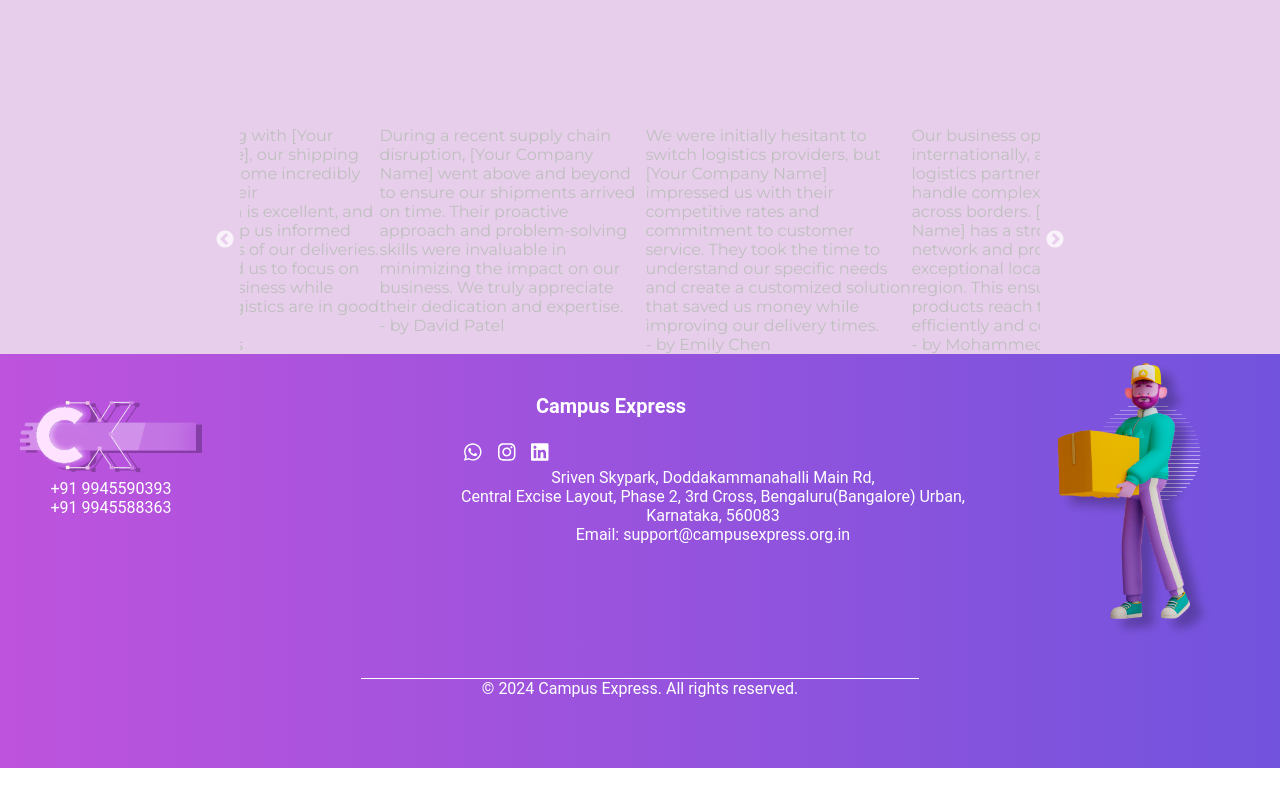
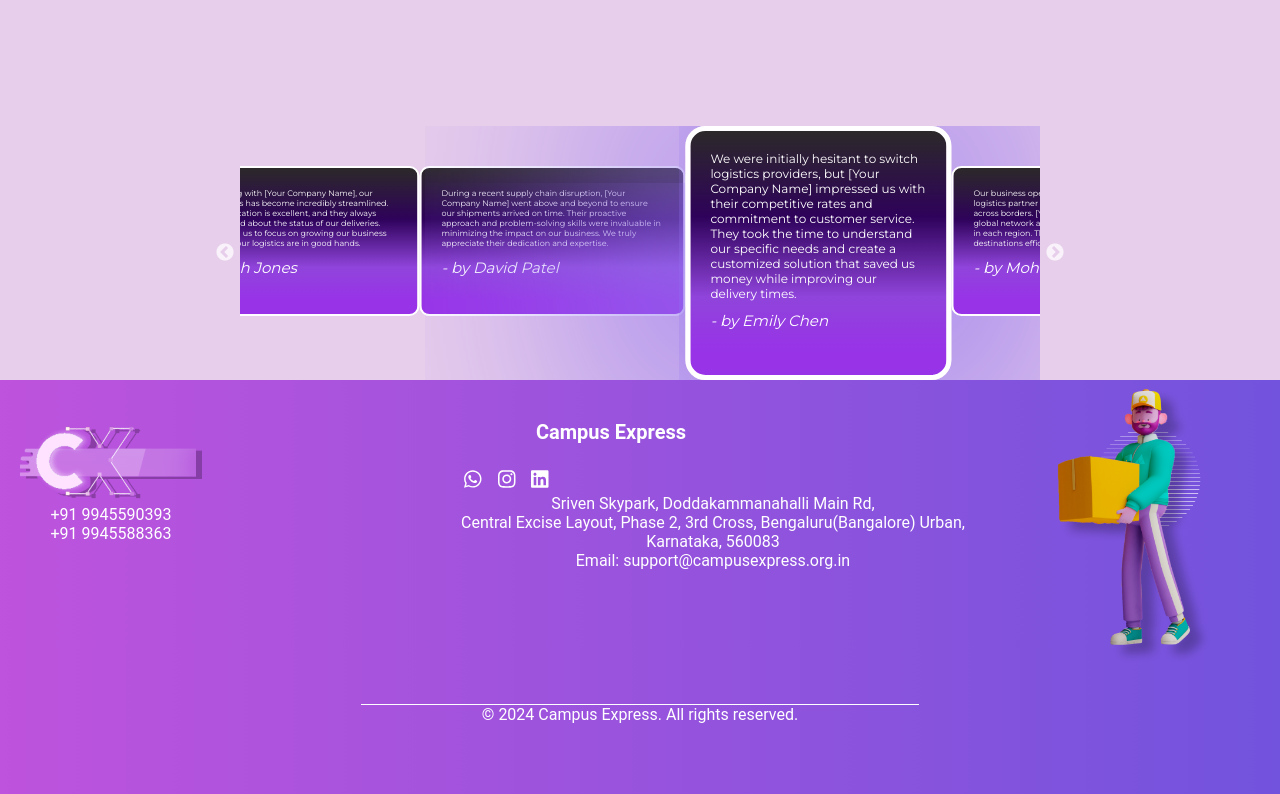
Before and after one commit to sivaram191/CampusExpress_Website, a React (Create React App) app: page / in a window 1280 px wide. Shown: the part 3164-3958 px from the top of the page. Before the commit the page ends 3932 px from the top, so only its background shows below. Built offline with nearby package versions, Linux system fonts and the light colour scheme; the HTML template or start-up script is replaced by a standard one.

Commit message:
Update Testimonial.css

```diff
--- a/src/Component/Testimonial.css
+++ b/src/Component/Testimonial.css
@@ -1,62 +1,45 @@
-.testimonial-carousel-container {
-  position: relative;
-  overflow: hidden;
-  background-color: #e1c2e5;
+.testimonial-container {
+  width: 100vw;
+
 }
 
-.testimonial-carousel {
-  display: flex;
-  flex-wrap: nowrap;
-  transition: transform 0.5s ease;
-  padding: 0 40px; /* Add space between cards */
+.testimonial-card:not(.testimonial-card--middle)  {
+  border-radius: 10px;
+  border: 2px solid #FFF;
+  background: linear-gradient(180deg, #2c2929 0%, #2E025A 35%, #9044DB 68%, #9833E8 90.5%);
+  width: 50%;
+  height: 150px;
+  flex-shrink: 0;
+  margin-top: 40px;
+  padding: 20px; /* Add padding to the card content */
+  margin-left: 40px;
 }
 
-.testimonial-carousel-item {
-  flex: 0 0 auto;
-  margin-right: 20px; /* Add space between cards */
-  padding: 20px; /* Add padding inside cards */
-  width: calc(100% - 40px); /* Adjust card width */
-  max-width: 300px; /* Set maximum card width */
-  background-color: #7E57C2; /* Purple background */
-  color: white; /* White text color */
-  border: 20px solid white; /* Thick white border */
-  border-radius: 15px; /* Rounded corners */
-  box-sizing: border-box; /* Include border in width calculation */
+.testimonial-card--middle {
+  border: 8.178px solid #ffffff;
+  box-shadow: 0px 4px 250px 80px #9373EE;
+  width: 100%;
+  height: 254.751px;
+  border-radius: 20px;
+  border: 5.765px solid #FFF;
+  background: linear-gradient(180deg, #2c2929 0%, #2E025A 35%, #9044DB 68%, #9833E8 90.5%);
+  flex-shrink: 0;
+  padding: 20px; /* Add padding to the card content */
+  margin-left: 40px;
+  margin-right: 40px;
 }
 
-.testimonial-carousel-item.active {
-  width: 350px;
-  height: 375px;
+.testimonial-card--middle .testimonial-text {
+  font-size: 12px;
+}
+.testimonial-text {
+  margin-bottom: 10px; /* Add some spacing between the quote and author */
+  font-size: 8px;
+  color: white;
 }
 
-@media (min-width: 600px) {
-  .testimonial-carousel-item {
-      max-width: 350px; /* Adjust maximum card width for larger screens */
-  }
+.testimonial-author {
+  font-style: italic;
+  font-size: 15px;
+  color: white;
 }
-
-@media (max-width: 600px) {
-  .testimonial-carousel-item {
-      max-width: 275px; /* Adjust maximum card width for smaller screens */
-  }
-}
-.testimonial-carousel-container {
-  overflow: hidden;
-}
-
-.testimonial-carousel {
-  display: flex;
-}
-
-.testimonial-carousel-item {
-  flex: 0 0 auto;
-  margin-right: 40px;
-  padding: 20px;
-  background-color: purple;
-  color: white;
-  border: 20px solid white;
-}
-
-.testimonial-carousel-item.active {
-  transform: translateX(-100%);
-}
```
